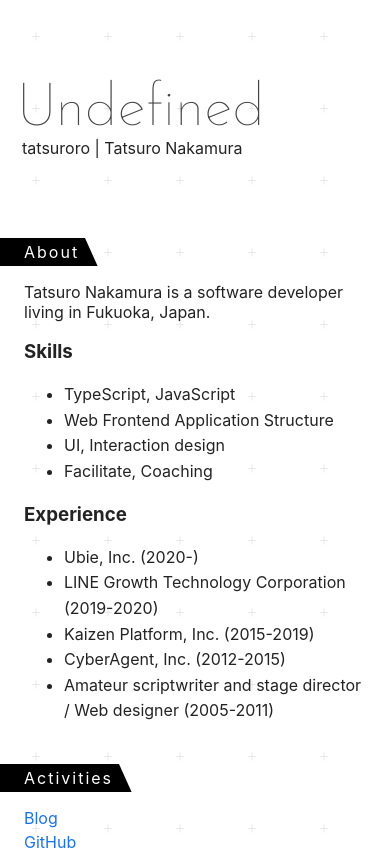
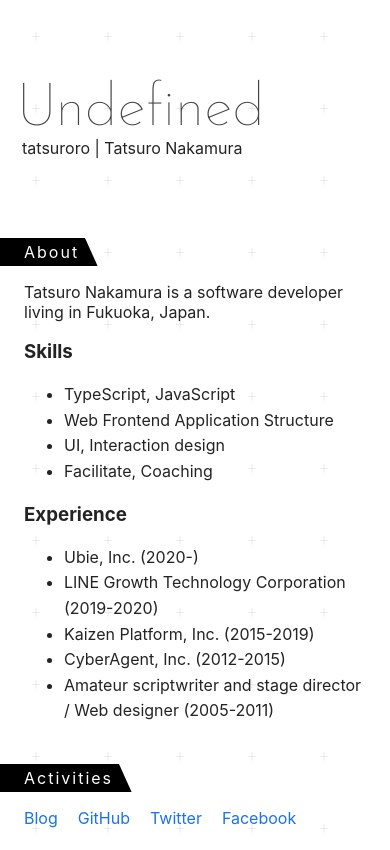
Before and after one commit to tatsuroro/www, a Next.js app: page / in a window 390 px wide. Shown: the top 850 px of the page. Built offline with nearby package versions, Linux system fonts and the light colour scheme.

Commit message:
Refine activities link layout for mobile

```diff
--- a/pages/index.js
+++ b/pages/index.js
@@ -42,6 +42,7 @@ export default function Home() {
           <span className={styles.tape}>Activities</span>
         </div>
         <div className={styles.section_body}>
+          <div className={styles.activities_link}>
             <p>
               <a href="https://tatsuroro.hateblo.jp/">Blog</a>
             </p>
@@ -55,10 +56,9 @@ export default function Home() {
               <a href="https://www.facebook.com/tatsuro.nk">Facebook</a>
             </p>
           </div>
+        </div>
       </section>
-      <footer>
-        &copy; tatsuroro.com
-      </footer>
+      <footer>&copy; tatsuroro.com</footer>
     </div>
   );
 }
--- a/styles/Home.module.css
+++ b/styles/Home.module.css
@@ -37,7 +37,7 @@
   padding: 16px 24px 24px 24px;
 }
 .section_body p {
-  margin-bottom: 4px;
+  margin-bottom: 8px;
 }
 
 .tape {
@@ -68,7 +68,6 @@
   border-width: 0 18px 40px 0;
 }
 
-
 .code {
   background: #fafafa;
   border-radius: 5px;
@@ -76,6 +75,19 @@
   font-size: 1.1rem;
   font-family: Menlo, Monaco, Lucida Console, Liberation Mono, DejaVu Sans Mono,
     Bitstream Vera Sans Mono, Courier New, monospace;
+}
+
+.activities_link {
+  display: flex;
+  flex-wrap: wrap;
+  align-items: center;
+}
+
+.activities_link p {
+  margin-right: 20px;
+}
+.activities_link p:last-child {
+  margin-right: 0;
 }
 
 @media (max-width: 600px) {
```
Lines whose indentation alone changed are shown as unchanged.
